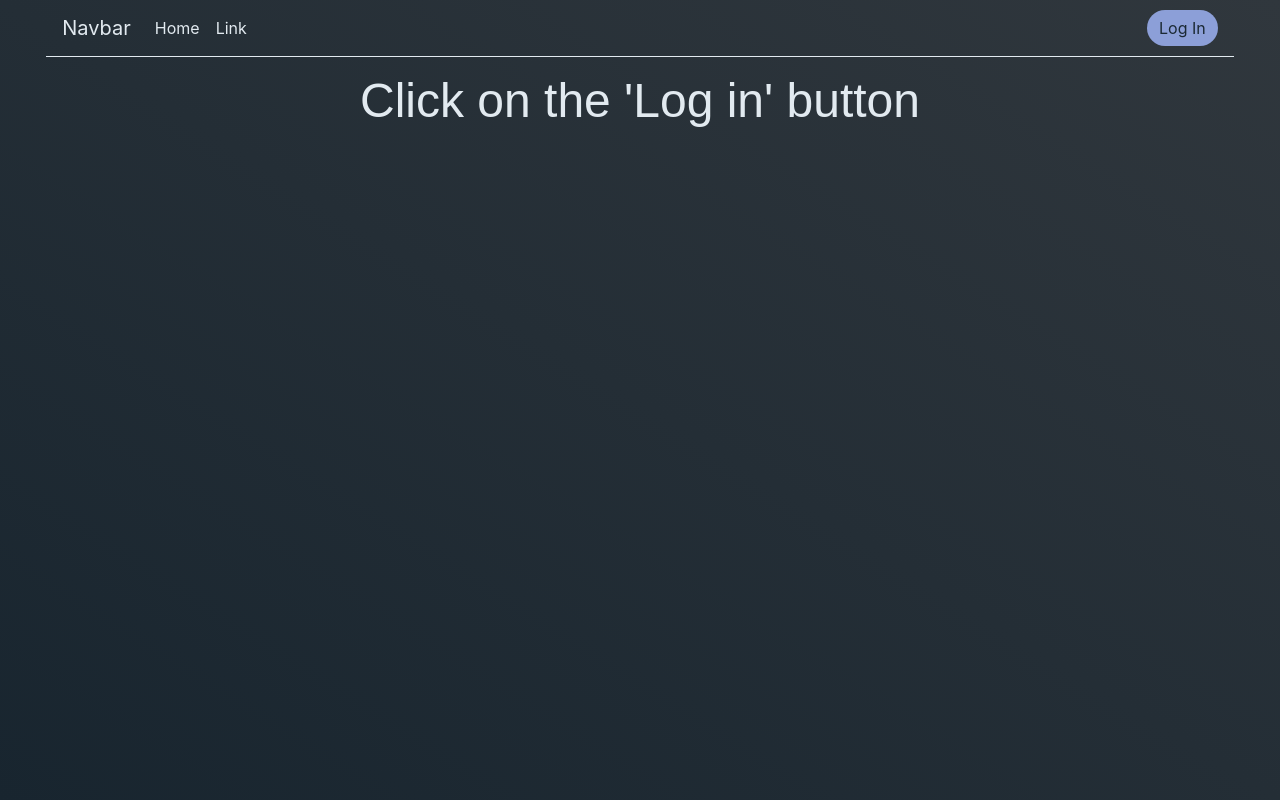
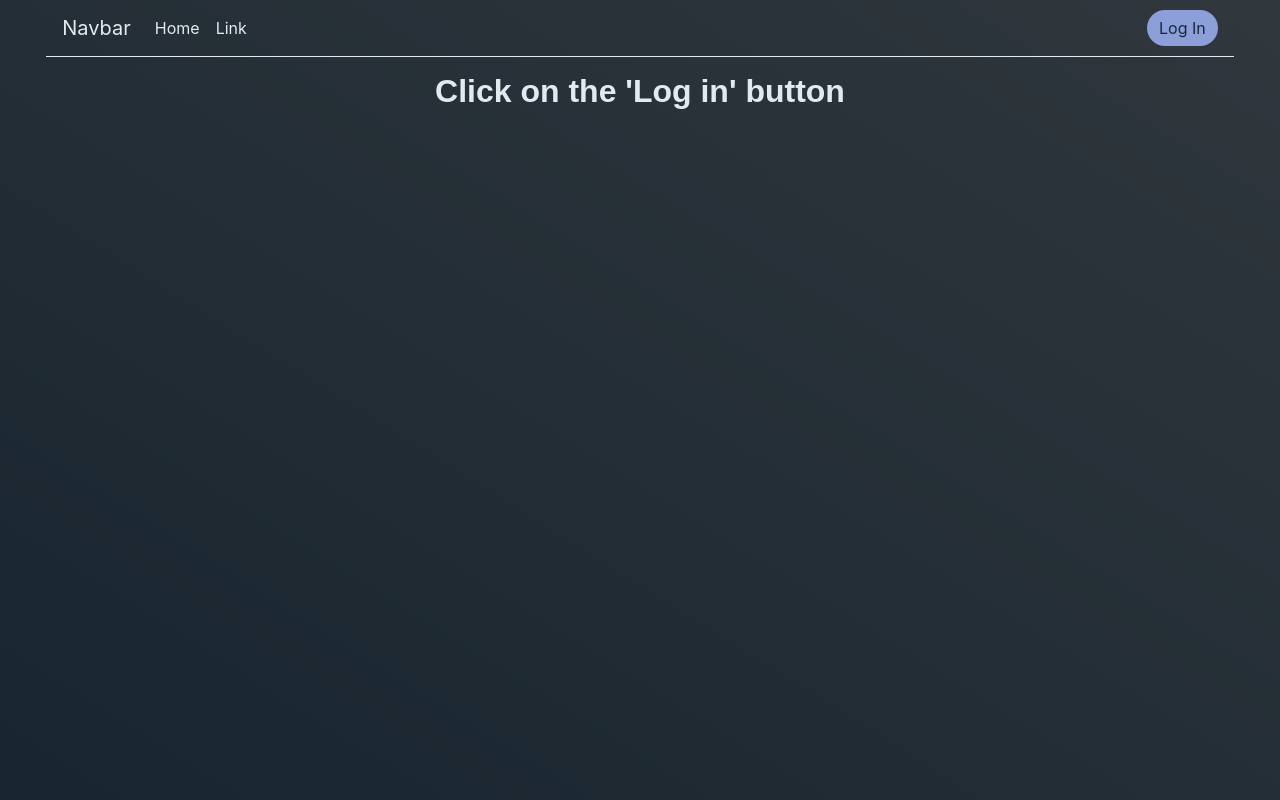
Before and after one commit to ya-tommy/SignIn, a plain HTML site: page index.html in a window 1280 px wide. Drawn offline with nearby package versions, Linux system fonts and the light colour scheme.

Commit message:
Add files via upload

```diff
--- a/styles.css
+++ b/styles.css
@@ -119,6 +119,7 @@ html, body{
 
 .text1 {
 	text-align: center;
-	font-size: 3rem;
+	font-size: 2rem;
 	font-family: "Oswald", sans-serif;
+	font-weight: 600;
 }
```
Also changed, not shown: app.js (line endings or trailing spaces).
